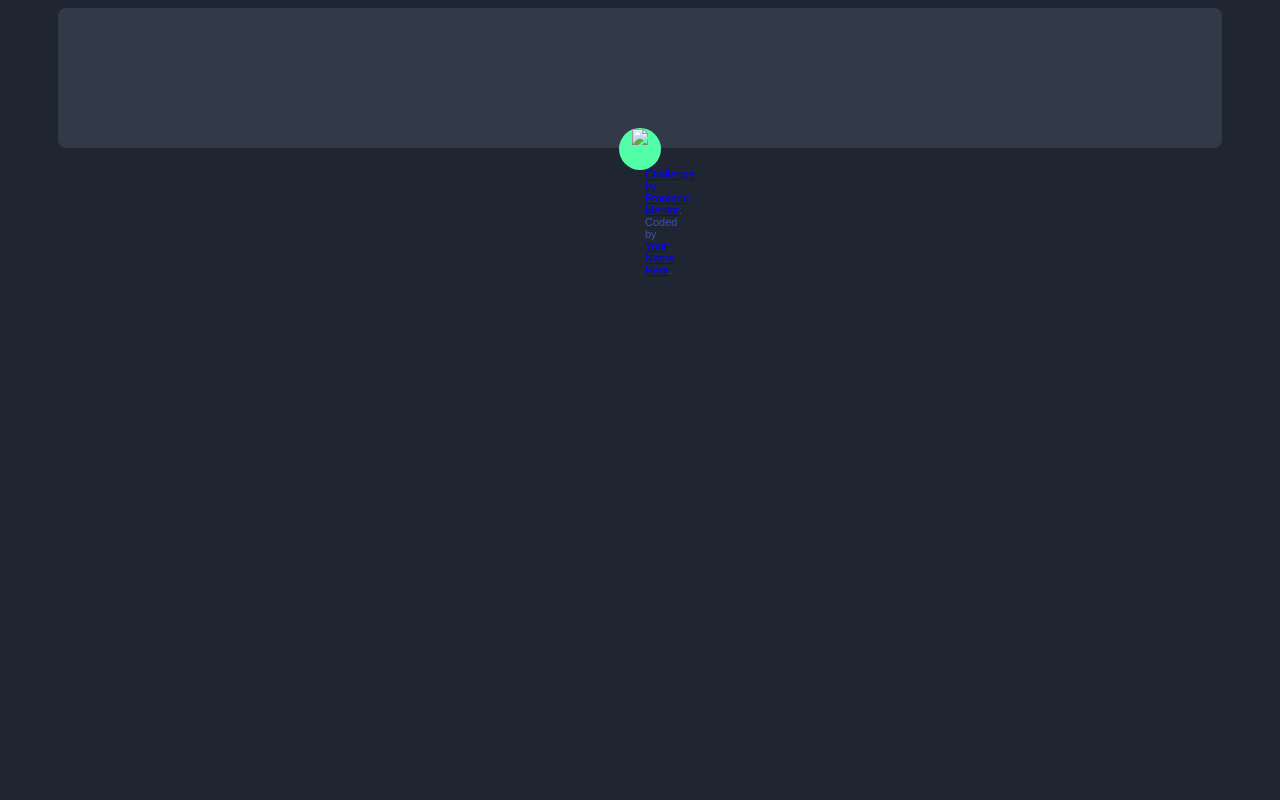
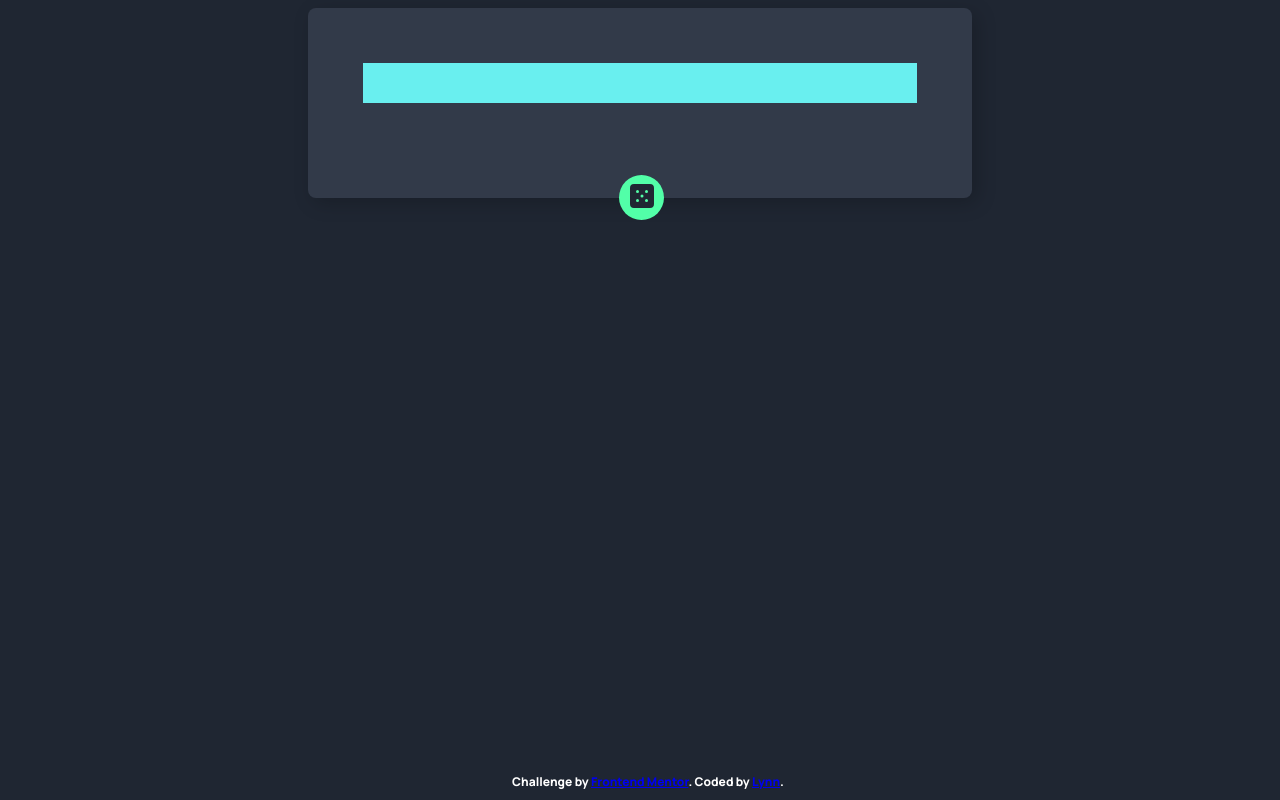
Before and after one commit to LynnArsa/Advice-Generator-App, a plain HTML site: page index.html in a window 1280 px wide. Drawn offline with Linux system fonts and the light colour scheme; no server answers.

Commit message:
Fix Grid

```diff
--- a/index.html
+++ b/index.html
@@ -2,7 +2,7 @@
 <html lang="en">
 <head>
   <meta charset="UTF-8">
-  <meta name="viewport" content="width=device-width, initial-scale=1.0"> <!-- displays site properly based on user's device -->
+  <meta name="viewport" content="width=device-width, initial-scale=1.0">
 
   <link rel="icon" type="image/png" sizes="32x32" href="./images/favicon-32x32.png">
   <link rel="stylesheet" href="style.css">
@@ -10,26 +10,28 @@
 
   <title>Frontend Mentor | Advice Generator App</title>
 
-  <!-- Feel free to remove these styles or customise in your own stylesheet 👍 -->
 </head>
 <body>
 
-  <div id="container"></div>
+  <div id="box" class="grid-box">
+    <div id="advice-id" class="grid"></div>
+    <div id="advice-word" class="grid"></div>
+  </div>
+
   <div class="button-style">
     <button>
       <a href="#home">
-      <img src="https://raw.githubusercontent.com/LynnArsa/Advice-Generator-App/f8ed08b1c5bd6076029c86620a69663d1c12a8b0/images/icon-dice.svg%22%3E
+      <img src="https://raw.githubusercontent.com/LynnArsa/Advice-Generator-App/main/images/icon-dice.svg">
       </a>
     </button>
   </div>
 
   <script src="js.js"></script>
 
-  <!-- Advice text goes here -->
 
   <footer>
-    Challenge by <a href="https://www.frontendmentor.io/?ref=challenge" target="_blank">Frontend Mentor</a>.
-    Coded by <a href="#">Your Name Here</a>.
+    Challenge by <a href="https://www.frontendmentor.io/?ref=challenge" target="blank">Frontend Mentor</a>.
+    Coded by <a href="https://github.com/LynnArsa">Lynn</a>.
   </footer>
 </body>
 </html>
--- a/js.js
+++ b/js.js
@@ -1,9 +1,23 @@
+
+
 fetch("https://api.adviceslip.com/advice")
   .then(response => response.json())
   .then(data => {
     console.log(data)
-    const container = document.querySelector('#container');
+    const container = document.querySelector('#advice-id');
+    const element = document.createElement('div');
+    element.textContent = data.slip.id;
+    container.appendChild(element);
+
+    });
+
+fetch("https://api.adviceslip.com/advice")
+  .then(response => response.json())
+  .then(data => {
+    console.log(data)
+    const container = document.querySelector('#advice-word');
     const element = document.createElement('div');
     element.textContent = data.slip.advice;
     container.appendChild(element);
+
   });
--- a/style.css
+++ b/style.css
@@ -4,38 +4,54 @@ body {
     font-size: 28px;
 }
 
-/* advice-id {
+.grid-box {
+    display: grid;
+}
+
+.grid-box > div {
+    background-color: #f1f1f1;
+    padding: 20px;
+    font-size: 30px;
+  }
+
+#box {
     background-color:hsl(217, 19%, 24%);
     color: white;
-    margin-left: 50px; margin-right: 50px;
-    padding: 70px;
+    margin-left: 300px; margin-right: 300px;
+    padding: 55px;
     border-radius: 8px;
     text-align: center;
-} */
+    box-shadow:5px 5px 20px rgba(0,0,0,0.2);
+    }
 
-#container {
+#advice-id {
+    background-color: rgb(105, 239, 239);
+    color: white;
+}
+
+#advice-word {
     background-color:hsl(217, 19%, 24%);
     color: white;
-    margin-left: 50px; margin-right: 50px;
-    padding: 70px;
-    border-radius: 8px;
-    text-align: center;
 }
 
 .button-style {
     height: 42px;
     width: 42px;
-    border-radius: 30px;
-    margin-top: -20px;
+    margin-top: -23px;
     margin-left: auto; margin-right: auto;
 }
 
 .button-style button {
     background-color: hsl(150, 100%, 66%);
-    width: 42px;
-    height: 42px;
-    border-radius: 30px;
+    width: 45px;
+    height: 45px;
+    border-radius: 25px;
     border: none;
+}
+
+.dice {
+    max-width: 60%;
+    margin-top: 2px;
 }
 
 .button-style:hover {
@@ -48,7 +64,11 @@ body {
 }
 
 footer {
-    font-size: 11px; text-align: center;
     color: hsl(228, 45%, 44%);
-    padding: 20px;
+    color: white;
+    font-size: 12px;
+    text-align: center;
+    position: fixed;
+    bottom: 10px;
+    width: 100%;
 }
```
